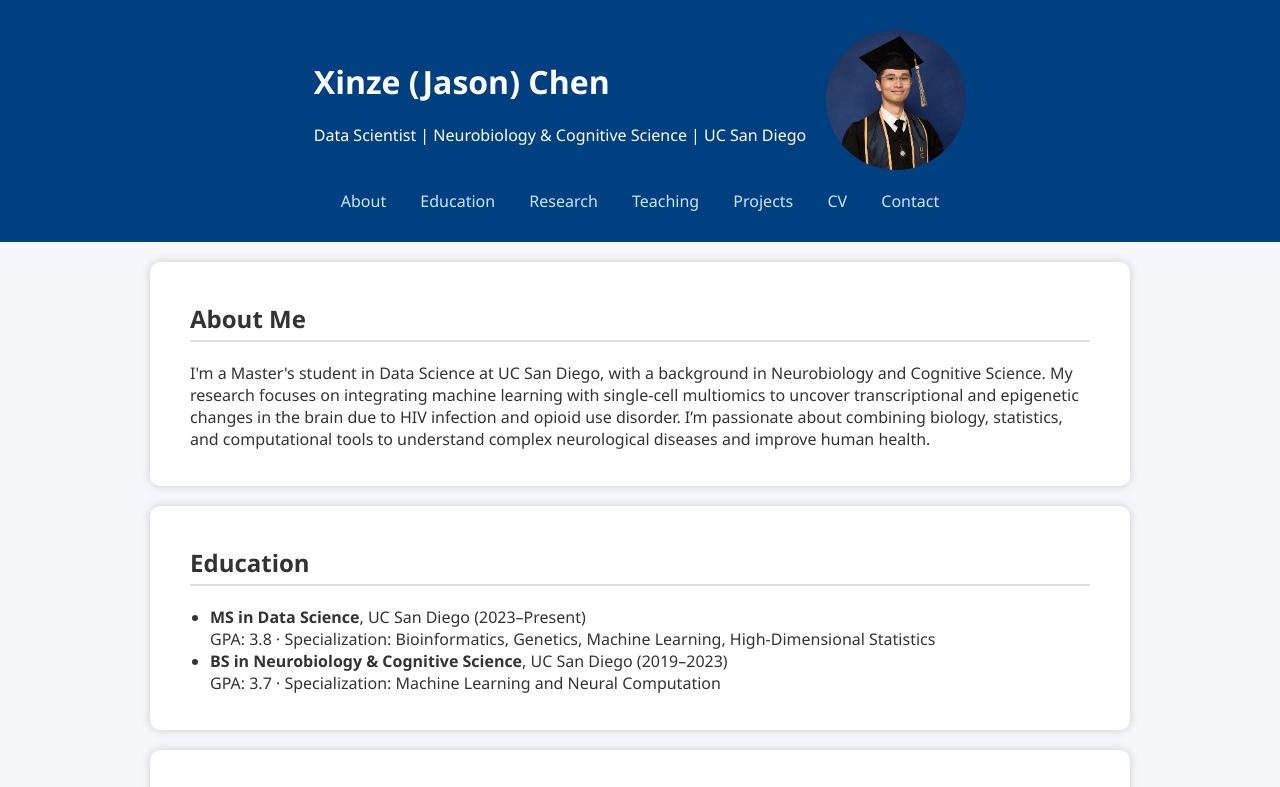
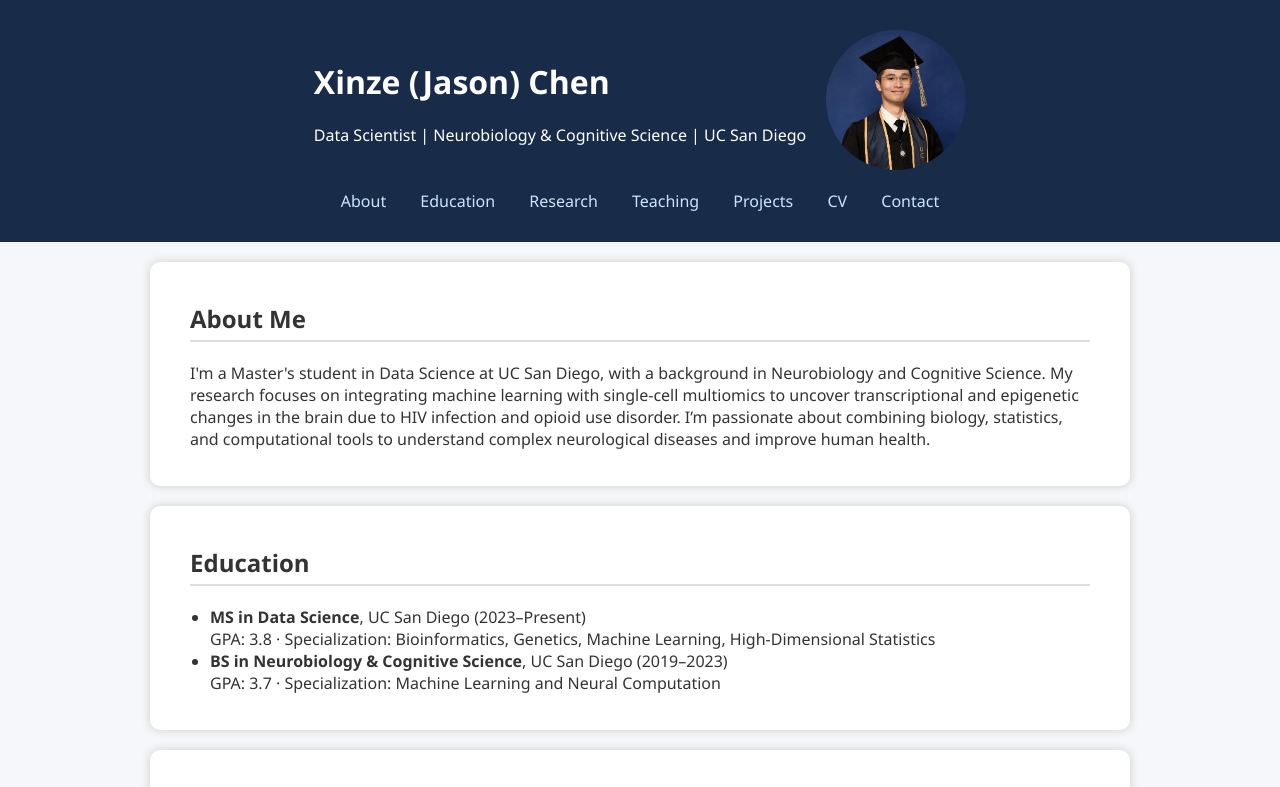
Before and after one commit to JasonC1217/JasonC1217.github.io, a plain HTML site: page index.html in a window 1280 px wide. Shown: the top 787 px of the page. Drawn offline with Linux system fonts and the light colour scheme.

Commit message:
Changed background color.

```diff
--- a/index.html
+++ b/index.html
@@ -20,7 +20,7 @@
     }
 
     header {
-      background-color: #004080;
+      background-color: #182B49;
       color: white;
       padding: 30px 20px;
       text-align: center;
```
